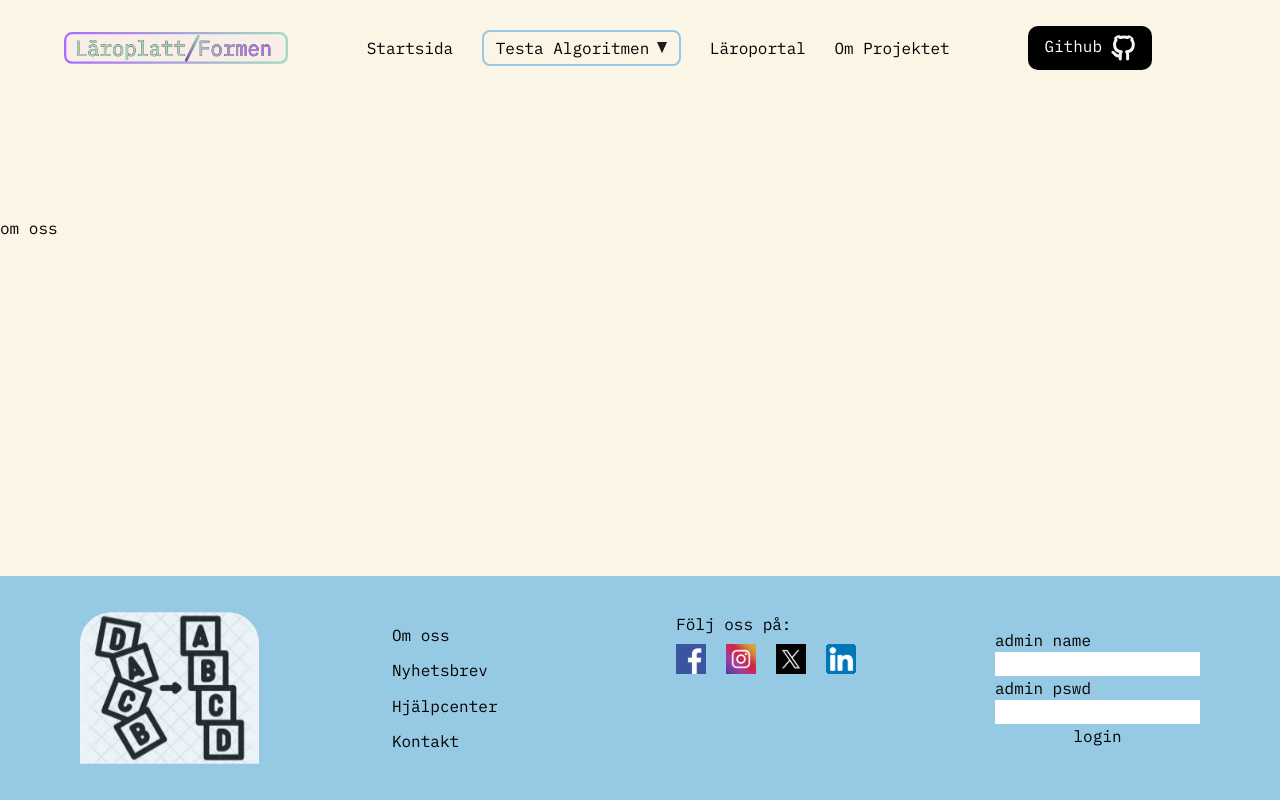
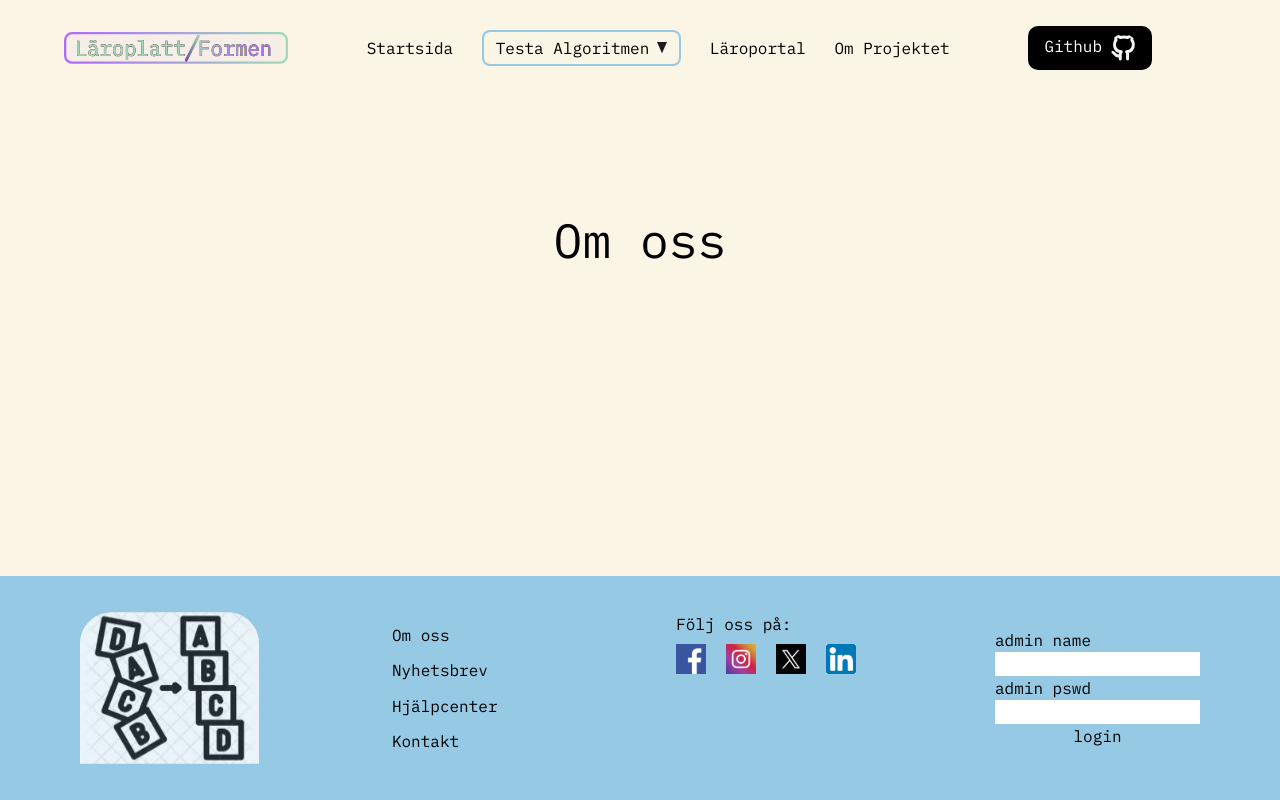
Before and after one commit to Emilaberg/datacentralen, a React (Vite) app: page /about-us in a window 1280 px wide. Built offline with nearby package versions, Linux system fonts and the light colour scheme; no server answers.

Commit message:
README update

```diff
--- a/src/Routing/routes/About us/AboutUs.tsx
+++ b/src/Routing/routes/About us/AboutUs.tsx
@@ -1,15 +1,13 @@
-import React from 'react'
+import React from "react";
 
 const AboutUs = () => {
   return (
-    <section className=' bg-blanchOrange'>
+    <section className=" bg-blanchOrange h-full w-full flex justify-center">
+      <div className="my-30">
+        <p className="text-5xl">Om oss</p>
+      </div>
+    </section>
+  );
+};
 
-        <div className='my-30'>
-            om oss
-        </div>
-
-    </section>
-  )
-}
-
-export default AboutUs
+export default AboutUs;
```
Also changed, not shown: 1 other file (tests, documents, lock files or other folders).
